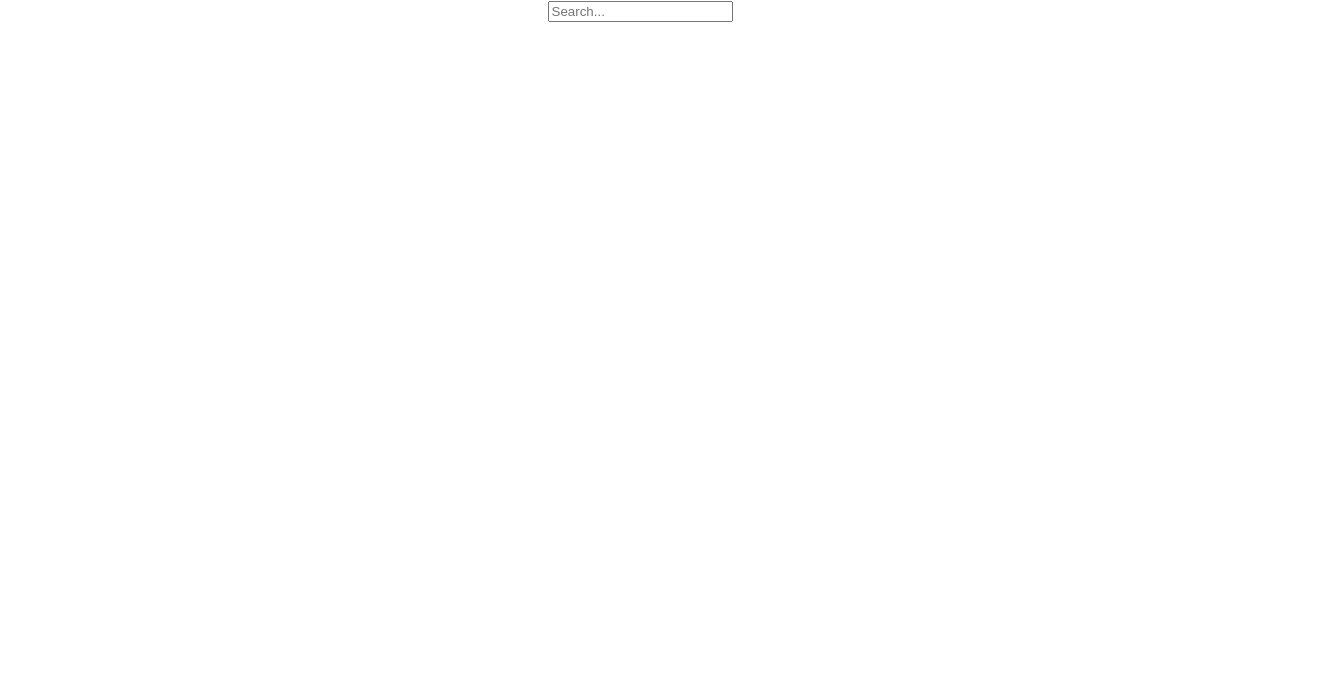
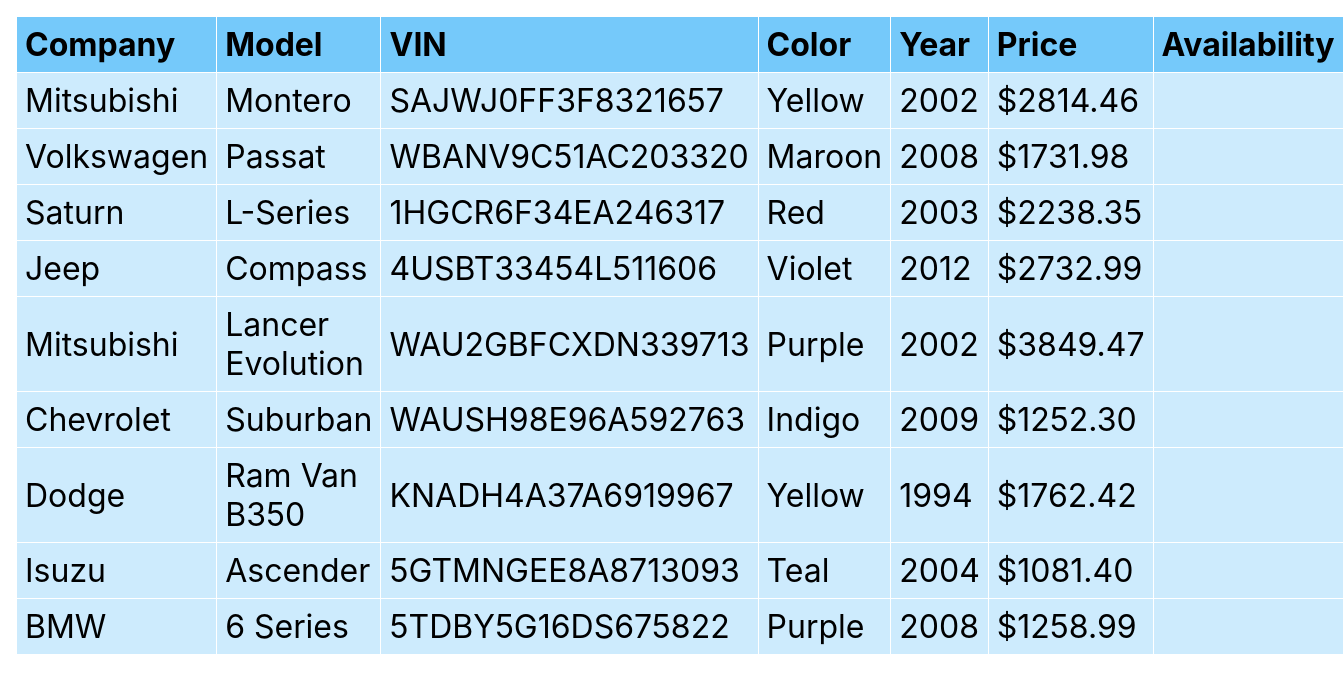
Before and after one commit to andreii2022/reactSoftWare, a React (Create React App) app: page / in a window 1280 px wide. Shown: the top 692 px of the page, 1344 px wide, since content can reach past the window. Built offline with nearby package versions, Linux system fonts and the light colour scheme.

Commit message:
here I add logic so that the data is displayed denamically

```diff
--- a/src/App.css
+++ b/src/App.css
@@ -1,38 +1,41 @@
-.App {
-  text-align: center;
+.app-container {
+  display: flex;
+  flex-direction: column;
+  gap: 10px;
+  padding: 1rem;
 }
 
-.App-logo {
-  height: 40vmin;
-  pointer-events: none;
+table {
+  border-collapse: collapse;
+  width: 100%;
 }
 
-@media (prefers-reduced-motion: no-preference) {
-  .App-logo {
-    animation: App-logo-spin infinite 20s linear;
-  }
+th,
+td {
+  border: 1px solid #ffffff;
+  text-align: left;
+  padding: 8px;
+  font-size: 32px;
 }
 
-.App-header {
-  background-color: #282c34;
-  min-height: 100vh;
-  display: flex;
-  flex-direction: column;
-  align-items: center;
-  justify-content: center;
-  font-size: calc(10px + 2vmin);
-  color: white;
+th {
+  background-color: rgb(117, 201, 250);
 }
 
-.App-link {
-  color: #61dafb;
+td {
+  background-color: rgb(205, 235, 253);
 }
 
-@keyframes App-logo-spin {
-  from {
-    transform: rotate(0deg);
-  }
-  to {
-    transform: rotate(360deg);
-  }
+form {
+  display: flex;
+  gap: 5px;
 }
+
+form td:last-child {
+  display: flex;
+  justify-content: space-evenly;
+}
+
+form * {
+  font-size: 28px;
+}
--- a/src/App.js
+++ b/src/App.js
@@ -1,15 +1,50 @@
-import React from 'react';
+import React, { useState } from 'react';
 import './App.css';
+import data from './mock-data.json'
 
 
 
 function App() {
+
+const [contacts, setContact] = useState(data)
+
   return (
-    <div className="App">
-    <input type="text" placeholder="Search..." className="Search "/>
+<div className='app-container'>
+  <table >
+    <thead>
+      <tr>
+        <th>Company</th>
+        <th>Model</th>
+        <th>VIN</th>
+        <th>Color</th>
+        <th>Year</th>
+        <th>Price</th>
+        <th>Availability</th>
 
-    </div>
-  );
+      </tr>
+    </thead>
+    <tbody>
+      {contacts.map((contact) => (
+        <tr>
+        <td>{contact.car}</td>
+        <td>{contact.car_model}</td>
+        <td>{contact.car_vin}</td>
+        <td>{contact.car_color}</td>
+        <td>{contact.car_model_year}</td>
+        <td>{contact.price}</td>
+        <td>{contact.availability}</td>
+
+      </tr>
+      ))}
+
+    </tbody>
+  </table>
+</div>
+
+
+
+
+  )
 }
 
 export default App;
--- /dev/null
+++ b/src/mock-data.json
@@ -0,0 +1,92 @@
+ [
+    {
+    "id": 1,
+    "car": "Mitsubishi",
+    "car_model": "Montero",
+    "car_color": "Yellow",
+    "car_model_year": 2002,
+    "car_vin": "SAJWJ0FF3F8321657",
+    "price": "$2814.46",
+    "availability": false
+    },
+    {
+    "id": 2,
+    "car": "Volkswagen",
+    "car_model": "Passat",
+    "car_color": "Maroon",
+    "car_model_year": 2008,
+    "car_vin": "WBANV9C51AC203320",
+    "price": "$1731.98",
+    "availability": false
+    },
+    {
+    "id": 3,
+    "car": "Saturn",
+    "car_model": "L-Series",
+    "car_color": "Red",
+    "car_model_year": 2003,
+    "car_vin": "1HGCR6F34EA246317",
+    "price": "$2238.35",
+    "availability": true
+    },
+    {
+    "id": 4,
+    "car": "Jeep",
+    "car_model": "Compass",
+    "car_color": "Violet",
+    "car_model_year": 2012,
+    "car_vin": "4USBT33454L511606",
+    "price": "$2732.99",
+    "availability": false
+    },
+    {
+    "id": 5,
+    "car": "Mitsubishi",
+    "car_model": "Lancer Evolution",
+    "car_color": "Purple",
+    "car_model_year": 2002,
+    "car_vin": "WAU2GBFCXDN339713",
+    "price": "$3849.47",
+    "availability": false
+    },
+    {
+    "id": 6,
+    "car": "Chevrolet",
+    "car_model": "Suburban",
+    "car_color": "Indigo",
+    "car_model_year": 2009,
+    "car_vin": "WAUSH98E96A592763",
+    "price": "$1252.30",
+    "availability": false
+    },
+    {
+    "id": 7,
+    "car": "Dodge",
+    "car_model": "Ram Van B350",
+    "car_color": "Yellow",
+    "car_model_year": 1994,
+    "car_vin": "KNADH4A37A6919967",
+    "price": "$1762.42",
+    "availability": true
+    },
+    {
+    "id": 8,
+    "car": "Isuzu",
+    "car_model": "Ascender",
+    "car_color": "Teal",
+    "car_model_year": 2004,
+    "car_vin": "5GTMNGEE8A8713093",
+    "price": "$1081.40",
+    "availability": true
+    },
+    {
+    "id": 9,
+    "car": "BMW",
+    "car_model": "6 Series",
+    "car_color": "Purple",
+    "car_model_year": 2008,
+    "car_vin": "5TDBY5G16DS675822",
+    "price": "$1258.99",
+    "availability": true
+    }
+]
```
